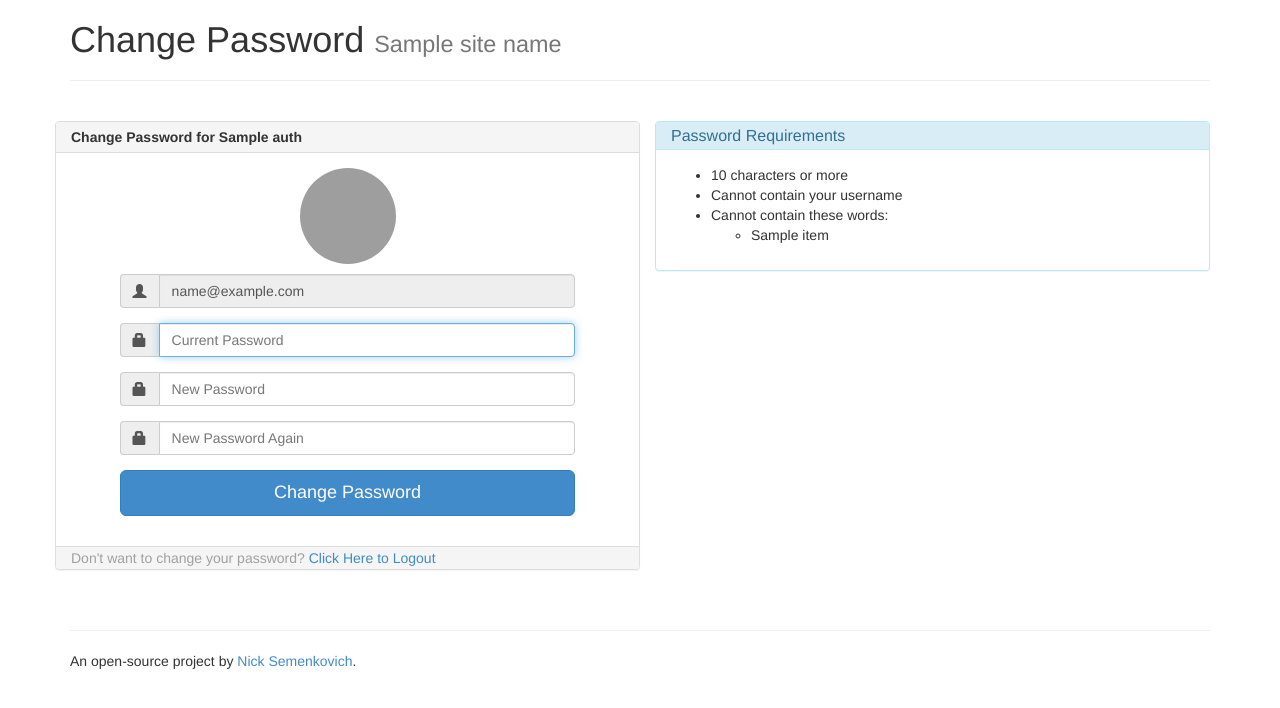
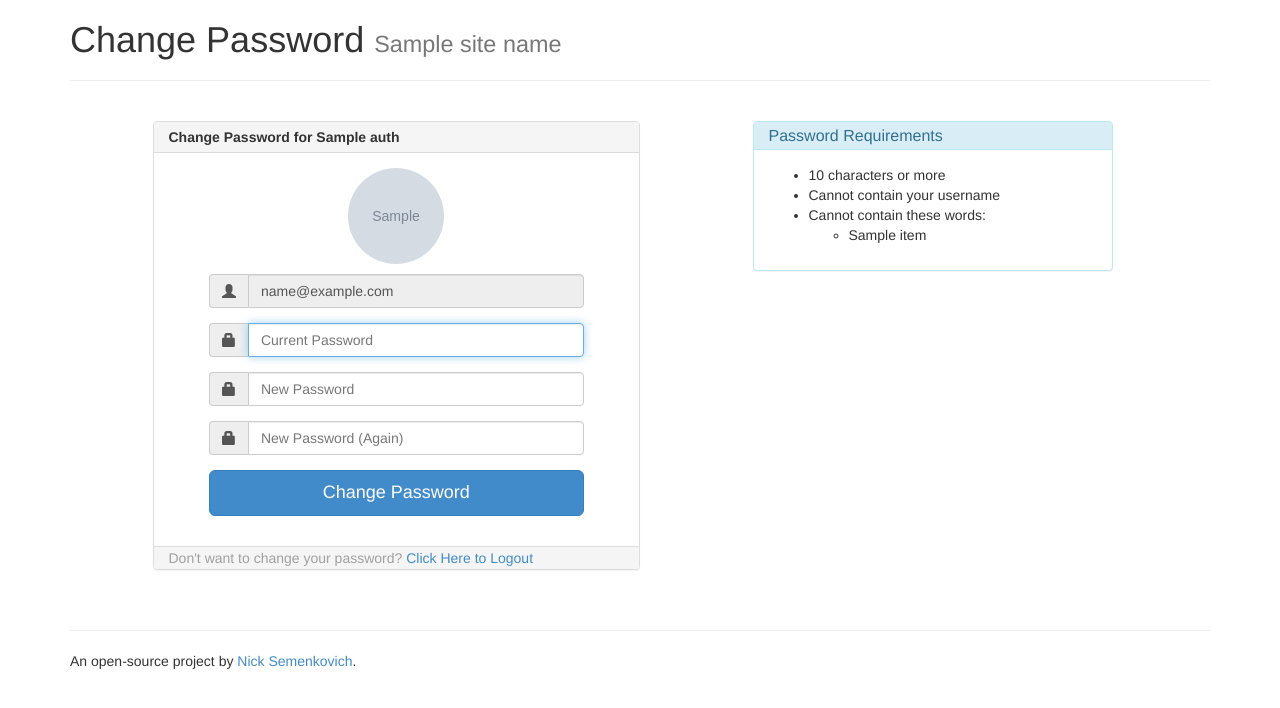
Before and after one commit to pawanc7/samba-google-apps-password-self-service-sync, a Flask app: template templates/authenticated.html in a window 1280 px wide. Shown: the top 708 px of the page. Run offline with Flask 2, Linux system fonts and the light colour scheme; the template is opened without the code that fills it: most values are stand-ins (such as "Sample title", 1, 10 or a date in 2020); grey boxes marked "Sample" are stand-in pictures; some libraries are stand-ins or nearby versions; grey boxes are pictures that could not be loaded.

Commit message:
More UI changes.

```diff
--- a/templates/authenticated.html
+++ b/templates/authenticated.html
@@ -28,7 +28,7 @@
 
 <div class="row">
 
-    <div class="col-md-6">
+    <div class="col-md-offset-1 col-md-5">
 
         <div class="row">
             <div class="panel panel-default">
@@ -40,8 +40,7 @@
                         <fieldset>
                             <div class="row">
                                 <div class="center-block">
-                                    <img class="profile-img"
-                                         src="https://lh5.googleusercontent.com/-b0-k99FZlyE/AAAAAAAAAAI/AAAAAAAAAAA/eu7opA4byxI/photo.jpg?sz=120" alt="">
+                                    <img class="profile-img" src="{{ auth_data.picture }}" alt="">
                                 </div>
                             </div>
                             <div class="row">
@@ -75,7 +74,7 @@
 												<span class="input-group-addon">
 													<i class="glyphicon glyphicon-lock"></i>
 												</span>
-                                            <input class="form-control" placeholder="New Password Again" name="password_confirm" type="password" value="">
+                                            <input class="form-control" placeholder="New Password (Again)" name="password_confirm" type="password" value="">
                                         </div>
                                     </div>
                                     <div class="form-group">
@@ -101,7 +100,7 @@
 
 
     <!-- Sidebar -->
-    <div class="col-md-6">
+    <div class="col-md-offset-1 col-md-4">
         <div class="panel panel-info">
             <div class="panel-heading">
                 <h3 class="panel-title">Password Requirements</h3>
```
